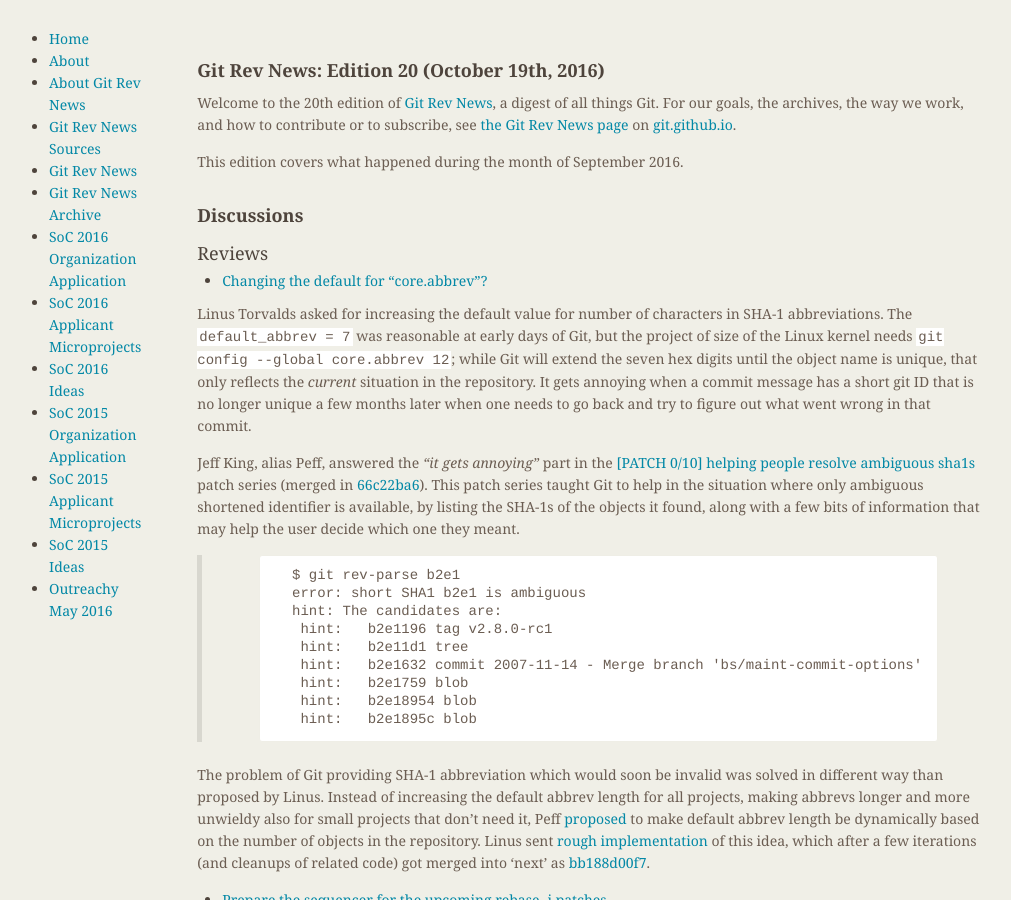
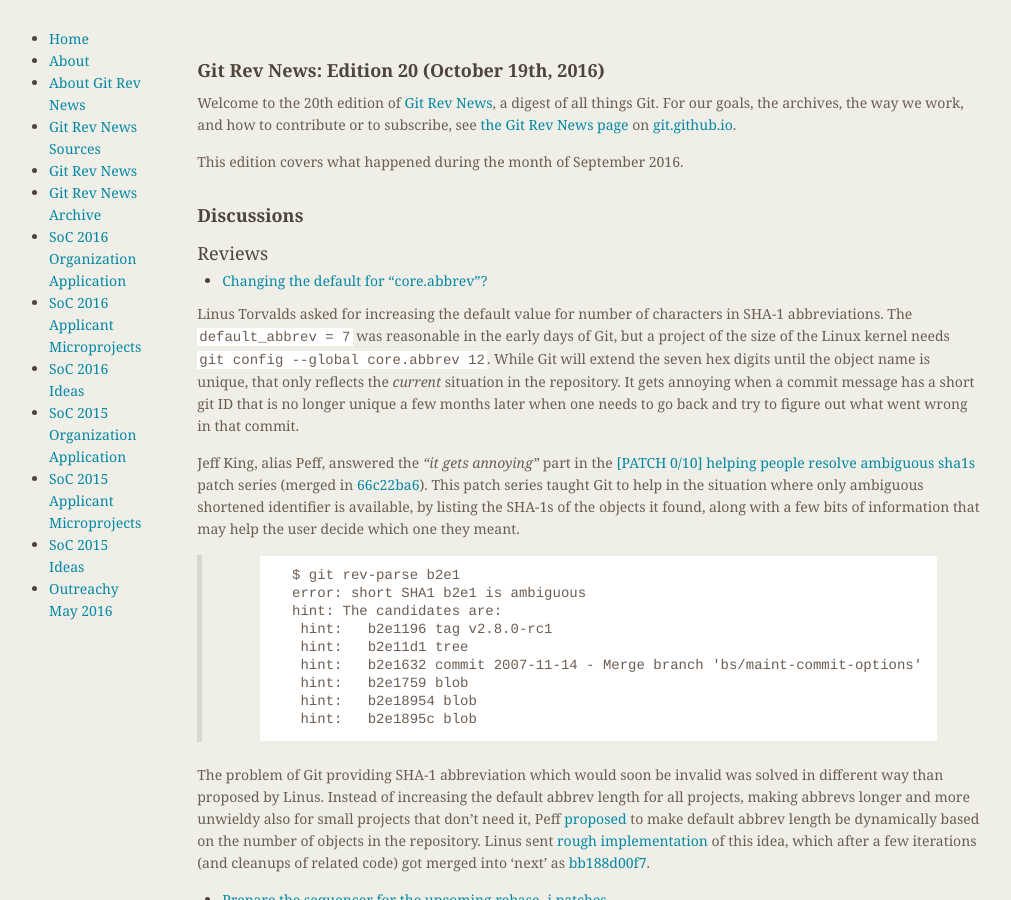
Before and after one commit to git/git.github.io, a Jekyll site: the page built from rev_news/drafts/edition-20.md, in a window 1280 px wide and 900 px high. Shown: the whole window, without its empty margins (174-1185 px from the left). Built offline with Jekyll 4.4.1, drawn with Linux system fonts in a browser that asks for light colours.

Commit message:
rn-20: small fixes to Jakub's article

```diff
--- a/rev_news/drafts/edition-20.md
+++ b/rev_news/drafts/edition-20.md
@@ -28,8 +28,8 @@
 
 Linus Torvalds asked for increasing the default value for number of
 characters in SHA-1 abbreviations.  The `default_abbrev = 7` was
-reasonable at early days of Git, but the project of size of the
-Linux kernel needs `git config --global core.abbrev 12`; while Git
+reasonable in the early days of Git, but a project of the size of the
+Linux kernel needs `git config --global core.abbrev 12`. While Git
 will extend the seven hex digits until the object name is unique,
 that only reflects the *current* situation in the repository. It gets
 annoying when a commit message has a short git ID that is no longer
```
